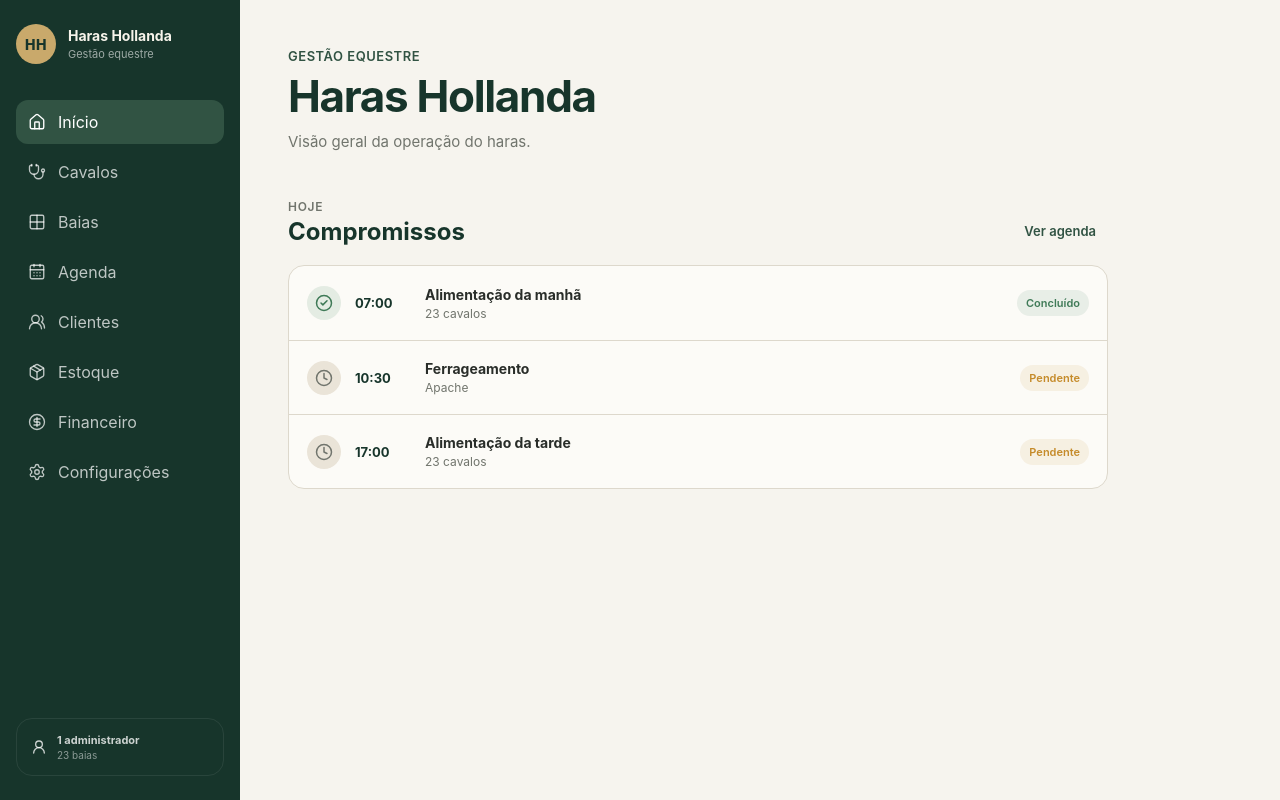
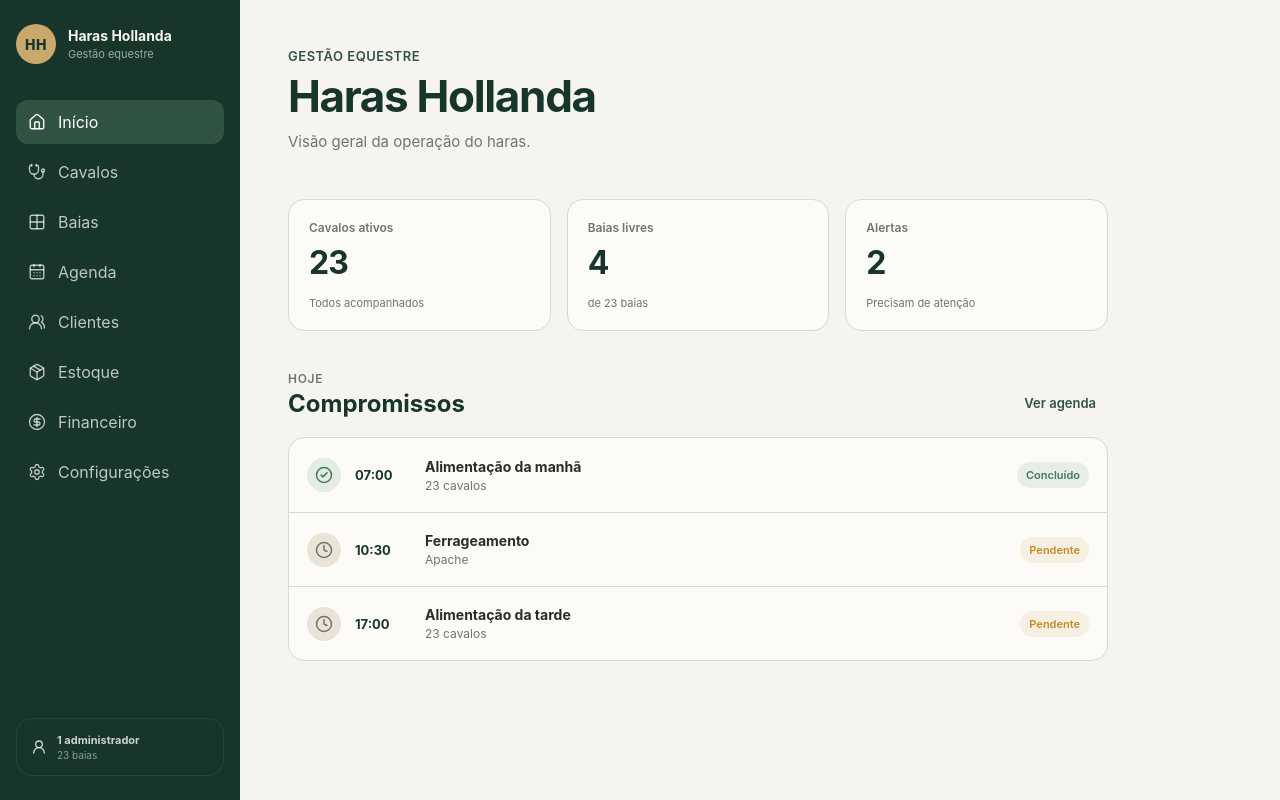
Before and after one commit to NeuroFluxLabs-RafaelSouza/haras-hollanda, a React (Vite) app: page / in a window 1280 px wide. Built offline with nearby package versions, Linux system fonts and the light colour scheme.

Commit message:
feat: adiciona indicadores principais ao dashboard

```diff
--- a/src/features/dashboard/Dashboard.css
+++ b/src/features/dashboard/Dashboard.css
@@ -134,3 +134,53 @@
   background: rgba(63, 122, 87, 0.1);
   color: var(--color-success);
 }
+
+.dashboard-metrics {
+  display: grid;
+  grid-template-columns: repeat(3, minmax(0, 1fr));
+  gap: 16px;
+  max-width: 820px;
+  margin-bottom: 40px;
+}
+
+.metric-card {
+  min-height: 132px;
+  padding: 20px;
+
+  display: flex;
+  flex-direction: column;
+
+  border: 1px solid var(--color-border);
+  border-radius: var(--radius-md);
+
+  background: var(--color-surface);
+}
+
+.metric-card__label {
+  color: var(--color-text-muted);
+  font-size: 12px;
+  font-weight: 600;
+}
+
+.metric-card__value {
+  margin-top: 12px;
+
+  color: var(--color-forest);
+
+  font-size: 32px;
+  line-height: 1;
+  letter-spacing: -0.03em;
+}
+
+.metric-card__detail {
+  margin-top: auto;
+
+  color: var(--color-text-muted);
+  font-size: 11px;
+}
+
+@media (max-width: 900px) {
+  .dashboard-metrics {
+    grid-template-columns: 1fr;
+  }
+}
--- a/src/features/dashboard/Dashboard.tsx
+++ b/src/features/dashboard/Dashboard.tsx
@@ -21,10 +21,45 @@ const appointments = [
     completed: false,
   },
 ]
+const metrics = [
+  {
+    label: 'Cavalos ativos',
+    value: '23',
+    detail: 'Todos acompanhados',
+  },
+  {
+    label: 'Baias livres',
+    value: '4',
+    detail: 'de 23 baias',
+  },
+  {
+    label: 'Alertas',
+    value: '2',
+    detail: 'Precisam de atenção',
+  },
+]
 
 export function Dashboard() {
   return (
     <section className="dashboard">
+        <div className="dashboard-metrics">
+  {metrics.map((metric) => (
+    <article className="metric-card" key={metric.label}>
+      <span className="metric-card__label">
+        {metric.label}
+      </span>
+
+      <strong className="metric-card__value">
+        {metric.value}
+      </strong>
+
+      <span className="metric-card__detail">
+        {metric.detail}
+      </span>
+    </article>
+  ))}
+</div>
+
       <div className="dashboard-section">
         <div className="dashboard-section__header">
           <div>
```
